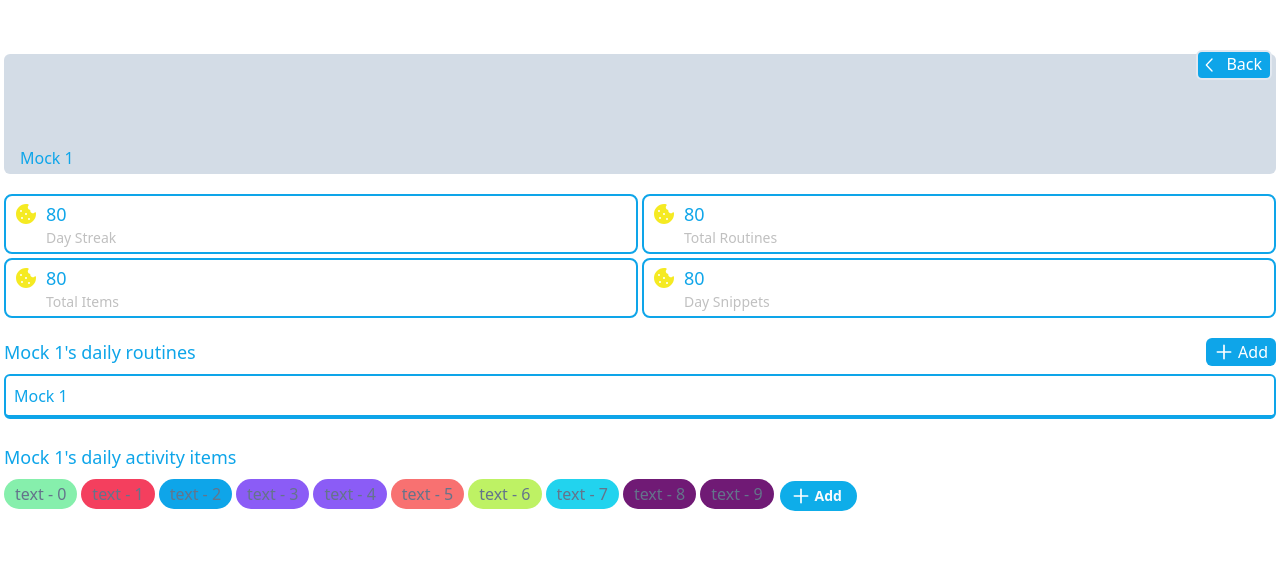
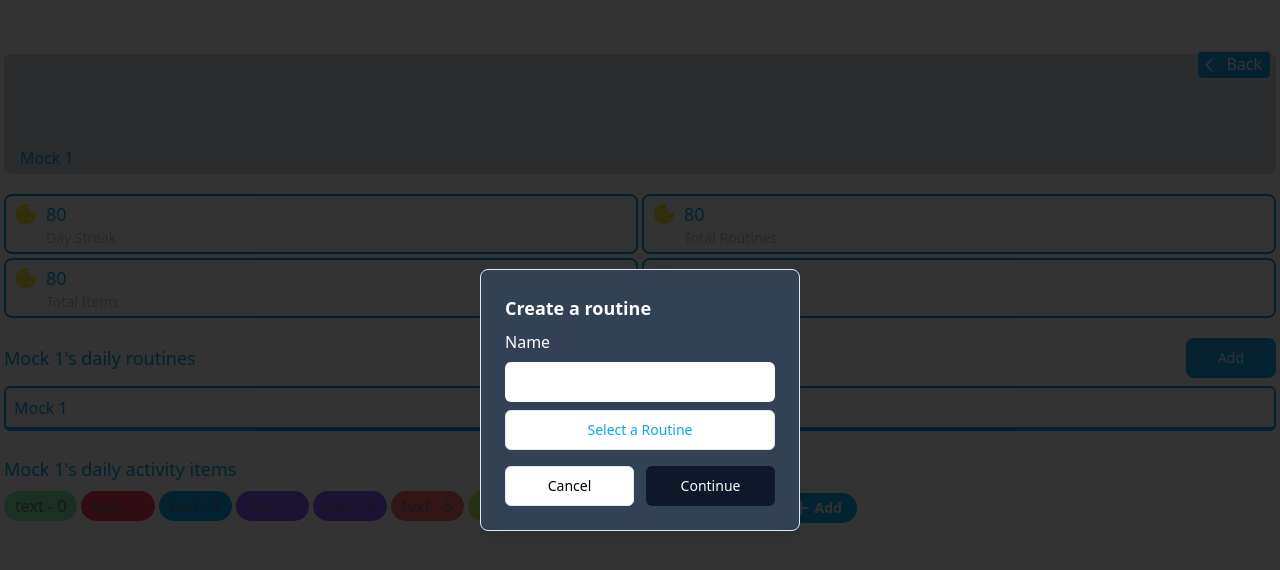
Before and after one commit to Aungheinminn/todos, a Next.js app: page /plans/plan1 in a window 1280 px wide. Both pictures are taken after a click on the button "Add". Shown: the top 570 px of the page. Built offline with nearby package versions, Linux system fonts and the light colour scheme.

Commit message:
implement generic popup

```diff
--- a/package.json
+++ b/package.json
@@ -14,6 +14,7 @@
     "@radix-ui/react-alert-dialog": "^1.1.1",
     "@radix-ui/react-dialog": "^1.0.5",
     "@radix-ui/react-dropdown-menu": "^2.0.6",
+    "@radix-ui/react-popover": "^1.1.1",
     "@radix-ui/react-select": "^2.1.1",
     "@radix-ui/react-slot": "^1.1.0",
     "@radix-ui/react-tooltip": "^1.1.2",
--- a/src/app/plans/[slug]/page.tsx
+++ b/src/app/plans/[slug]/page.tsx
@@ -8,6 +8,7 @@ import { useState } from "react"
 import back from "@/assets/arrow_left_black.svg"
 import add from "@/assets/add_white.svg"
 import cookieIcon from "@/assets/cookie.svg"
+import PopupComponent from "@/components/Popup/Popup"
 
 type PlanHeaderProps = {
     plan: any
@@ -19,6 +20,7 @@ type PlanOverviewProps = {
 
 type PlanRoutinesProps = {
     plan: any;
+    onCreate: (data: any) => void;
 }
 
 type PlanDailyActivityItemsProps = {
@@ -83,15 +85,16 @@ const PlanOverview:React.FC<PlanOverviewProps> = ({ plan }) => {
     )
 }
 
-const PlanRoutines:React.FC<PlanRoutinesProps> = ({ plan }) => {
+const PlanRoutines:React.FC<PlanRoutinesProps> = ({ plan, onCreate }) => {
     return (
         <div className="w-full flex flex-col gap-y-2 p-1 mb-4">
             <div className="w-full flex justify-between items-center">
                 <p className="text-lg font-medium text-[#0ea5e9]">{plan.name}'s daily routines</p>
-                <button className="flex justify-betweeen items-center gap-x-1 bg-[#0ea5e9] px-2 py-[2px] rounded-md">
-                    <Image src={add} alt="add" className="w-5 h-5" />
-                    <p className="line-clamp-1">Add</p>
-                </button>
+                {/* <button className="flex justify-betweeen items-center gap-x-1 bg-[#0ea5e9] px-2 py-[2px] rounded-md"> */}
+                    {/* <Image src={add} alt="add" className="w-5 h-5" />                     */}
+                    <PopupComponent process={onCreate} trigger="Add " type="routine" items={['mock 1', 'mock 2', 'mock 3']} />
+
+                {/* </button> */}
             </div>
             <div className="cursor-pointer w-full flex flex-col">
                 <div className="relative transition duration-300 ease-in-out group hover:border-[#C0C0C0] w-full h-[45px] flex items-center justify-start border-2 border-b-4 border-[#0ea5e9] rounded-md">
@@ -138,11 +141,17 @@ const Plan = ({ params }: {
         id: 'mock1',
         name: 'Mock 1',
     })
+
+    const handleCreateRoutine = async (data: any) => {
+        console.log('data', data)
+    }
+
+
     return (
         <div className="w-full pt-[50px]">
             <PlanHeader plan={plan} />
             <PlanOverview plan={plan} />
-            <PlanRoutines plan={plan} />
+            <PlanRoutines plan={plan} onCreate={handleCreateRoutine} />
             <PlanDailyActivityItems plan={plan} />
         </div>
     )
--- a/src/app/plans/page.tsx
+++ b/src/app/plans/page.tsx
@@ -19,7 +19,7 @@ const PlansHeader:React.FC<PlansHeaderProps> = ({ search, onChange, onCreate}) =
     return (
             <div className="w-full flex justify-between items-center gap-x-2 px-1 my-2">
                 <Search search={search} onChange={onChange}  type="normal" />
-                <PopupComponent process={onCreate} trigger="Add a plan" />
+                <PopupComponent process={onCreate} trigger="Add a plan" type="plan" />
             </div>
     )
 }
--- /dev/null
+++ b/src/components/DropdownComponent/DropdownComponent.tsx
@@ -0,0 +1,49 @@
+"use client"
+
+import * as React from "react"
+import { Button } from "@/components/ui/button"
+import {
+  DropdownMenu,
+  DropdownMenuCheckboxItem,
+  DropdownMenuContent,
+  DropdownMenuTrigger,
+} from "@/components/ui/dropdown-menu"
+
+type DropdownComponentProps = {
+    title: string;
+    items: any;
+    onSelectItem: (value: string) => void;
+}
+
+const DropdownComponent:React.FC<DropdownComponentProps> = ({ title, items, onSelectItem }) => {
+  const [label, setLabel] = React.useState<string>(title)
+
+  const handleSelect = (value: string) => {
+    setLabel(value)
+    onSelectItem(value)
+  }
+
+  return (
+    <DropdownMenu>
+      <DropdownMenuTrigger asChild>
+        <Button variant="outline" className="text-[#0ea5e9] hover:text-[#0ea5e9]">{label}</Button>
+      </DropdownMenuTrigger>
+      <DropdownMenuContent className="w-[270px]">
+            {items.map((item: any, index: number) => (
+                <DropdownMenuCheckboxItem
+                    checked={label === item}
+                    key={index}
+                    onClick={() => handleSelect(item)}
+                    className="cursor-pointer w-full flex items-center text-[#0ea5e9] font-medium hover:bg-[#0ea5e9] hover:text-white"
+                >
+                  <p className="mb-1">
+                    {item}
+                  </p>
+                </DropdownMenuCheckboxItem>
+            ))}
+      </DropdownMenuContent>
+    </DropdownMenu>
+  )
+}
+
+export default DropdownComponent
--- a/src/components/Popup/Popup.tsx
+++ b/src/components/Popup/Popup.tsx
@@ -12,16 +12,63 @@ import {
 import { Button } from "@/components/ui/button"
 import { RoutineType } from "@/lib/types/routine.type";
 import { useCurrentUserStore } from "@/lib/userStore";
-import { useState } from "react";
+import React, { SetStateAction, useState } from "react";
+import { Dropdown } from "react-day-picker";
+import DropdownComponent from "../DropdownComponent/DropdownComponent";
 
 type PopupComponentProps = {
+    type: 'plan' | 'routine' | 'activity';
     process: (data: RoutineType) => void;
     trigger: string;
+    items?: any;
 }
 
-const PopupComponent:React.FC<PopupComponentProps> = ({ process, trigger}) => {
+type PlanPopupProps = {
+    name: string;
+    setName: React.Dispatch<SetStateAction<string>>;
+}
+
+type RoutinePopupProps = {
+    name: string;
+    setName: React.Dispatch<SetStateAction<string>>;
+    items: any;
+    onSelectRoutine: (value: string) => void;
+}
+
+const PlanPopup: React.FC<PlanPopupProps> = ({ name, setName}) => {
+    return(
+        <AlertDialogHeader>
+            <AlertDialogTitle>Create a plan</AlertDialogTitle>
+            <div className="flex flex-col">
+                <label className="mb-2" htmlFor="name">Name</label>
+                <input className="text-black p-1 py-2 rounded-md" type="text" value={name} onChange={(e) => setName(e.target.value)} />
+            </div>
+        </AlertDialogHeader>
+    )
+}
+
+const RoutinePopup: React.FC<RoutinePopupProps> = ({ name, setName, items, onSelectRoutine}) => {
+    return(
+        <AlertDialogHeader>
+            <AlertDialogTitle>Create a routine</AlertDialogTitle>
+            <div className="flex flex-col">
+                <label className="mb-2" htmlFor="name">Name</label>
+                <input className="text-black py-2 px-3 rounded-md w-full focus:outline-[#0ea5e9]" type="text" value={name} onChange={(e) => setName(e.target.value)} />
+            </div>
+            <DropdownComponent title="Select a Routine" items={items} onSelectItem={onSelectRoutine} />
+        </AlertDialogHeader>
+    )
+}
+
+const PopupComponent:React.FC<PopupComponentProps> = ({ type, process, trigger, items }) => {
     const { currentUser } = useCurrentUserStore(state=> state)
     const [name, setName] = useState<string>('')
+    const [selectedRoutine, setSelectedRoutine] = useState<string>('')
+
+    const handleSelectRoutine = (value: string) => {
+        setSelectedRoutine(value)
+    }
+
     const handleProcess = () => {
         const data = {
             name: name,
@@ -36,17 +83,12 @@ const PopupComponent:React.FC<PopupComponentProps> = ({ process, trigger}) => {
         <AlertDialogTrigger asChild>
             <Button className="w-[90px] h-[40px] bg-[#0ea5e9] border-0 rounded-lg p-2">{trigger}</Button>
         </AlertDialogTrigger>
-        <AlertDialogContent className="bg-[#334155] rounded-lg">
-            <AlertDialogHeader>
-                <AlertDialogTitle>Create a routine</AlertDialogTitle>
-                <div className="flex flex-col">
-                    <label className="mb-2" htmlFor="name">Name</label>
-                    <input className="text-black p-1 py-2 rounded-md" type="text" value={name} onChange={(e) => setName(e.target.value)} />
-                </div>
-            </AlertDialogHeader>
-            <AlertDialogFooter>
-                <AlertDialogCancel className="text-black" onClick={() => setName('')}>Cancel</AlertDialogCancel>
-                <AlertDialogAction onClick={handleProcess}>Continue</AlertDialogAction>
+        <AlertDialogContent className="w-[320px] bg-[#334155] rounded-lg">
+            {type === 'plan' && <PlanPopup name={name} setName={setName} />}
+            {type === 'routine' && <RoutinePopup name={name} setName={setName} items={items} onSelectRoutine={handleSelectRoutine} />}
+            <AlertDialogFooter className="w-full flex flex-row justify-ceter items-center gap-x-1">
+                <AlertDialogCancel className="text-black w-1/2 m-0 p-0" onClick={() => setName('')}>Cancel</AlertDialogCancel>
+                <AlertDialogAction className="w-1/2 m-0 p-0" onClick={handleProcess}>Continue</AlertDialogAction>
             </AlertDialogFooter>
         </AlertDialogContent>
         </AlertDialog>
--- /dev/null
+++ b/src/components/ui/popover.tsx
@@ -0,0 +1,31 @@
+"use client"
+
+import * as React from "react"
+import * as PopoverPrimitive from "@radix-ui/react-popover"
+
+import { cn } from "@/lib/utils"
+
+const Popover = PopoverPrimitive.Root
+
+const PopoverTrigger = PopoverPrimitive.Trigger
+
+const PopoverContent = React.forwardRef<
+  React.ElementRef<typeof PopoverPrimitive.Content>,
+  React.ComponentPropsWithoutRef<typeof PopoverPrimitive.Content>
+>(({ className, align = "center", sideOffset = 4, ...props }, ref) => (
+  <PopoverPrimitive.Portal>
+    <PopoverPrimitive.Content
+      ref={ref}
+      align={align}
+      sideOffset={sideOffset}
+      className={cn(
+        "z-50 w-72 rounded-md border bg-popover p-4 text-popover-foreground shadow-md outline-none data-[state=open]:animate-in data-[state=closed]:animate-out data-[state=closed]:fade-out-0 data-[state=open]:fade-in-0 data-[state=closed]:zoom-out-95 data-[state=open]:zoom-in-95 data-[side=bottom]:slide-in-from-top-2 data-[side=left]:slide-in-from-right-2 data-[side=right]:slide-in-from-left-2 data-[side=top]:slide-in-from-bottom-2",
+        className
+      )}
+      {...props}
+    />
+  </PopoverPrimitive.Portal>
+))
+PopoverContent.displayName = PopoverPrimitive.Content.displayName
+
+export { Popover, PopoverTrigger, PopoverContent }
```
Also changed, not shown: 1 other file (tests, documents, lock files or other folders).
